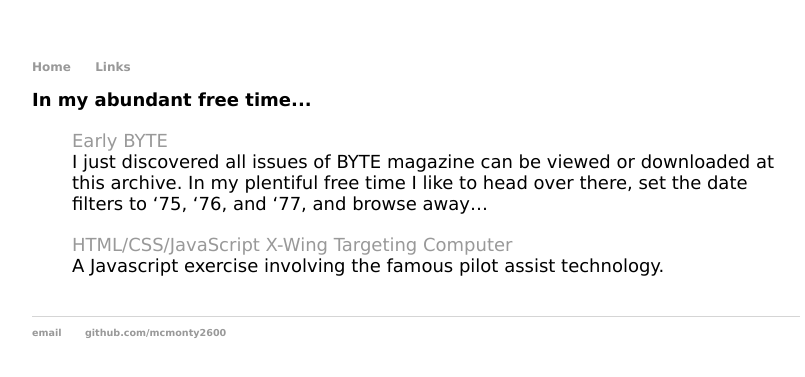
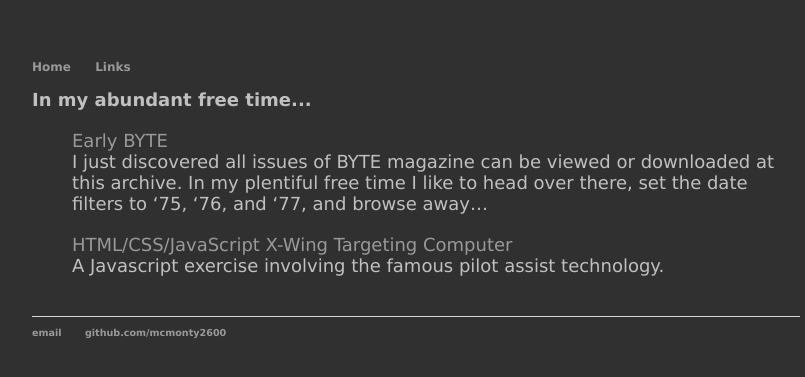
Before and after one commit to mcmonty2600/mcmonty2600.github.io, a Jekyll site: the page built from index.html, in a window 1280 px wide. Shown: the top 377 px of the page, without its empty margins (224-1029 px from the left). Built offline with Jekyll 4.4.1, drawn with Linux system fonts in a browser that asks for light colours.

Commit message:
Update main.css

```diff
--- a/css/main.css
+++ b/css/main.css
@@ -1,11 +1,14 @@
 body {
     margin: 60px auto;
     width: 60%;
-    font-size:9pt;
-    font-family:'Verdana', 'Arial', 'Sans-Serif';
+    color:#c0c0c0;
+	padding:0px;
+	background-color:#303030;
+    font-size : 9pt;
+    font-family : verdana;
 }
 nav ul, footer ul {
-    font-family:'Verdana', 'Arial', 'Sans-Serif';
+    font-family : verdana;
     padding: 0px;
     list-style: none;
     font-weight: bold;
```
